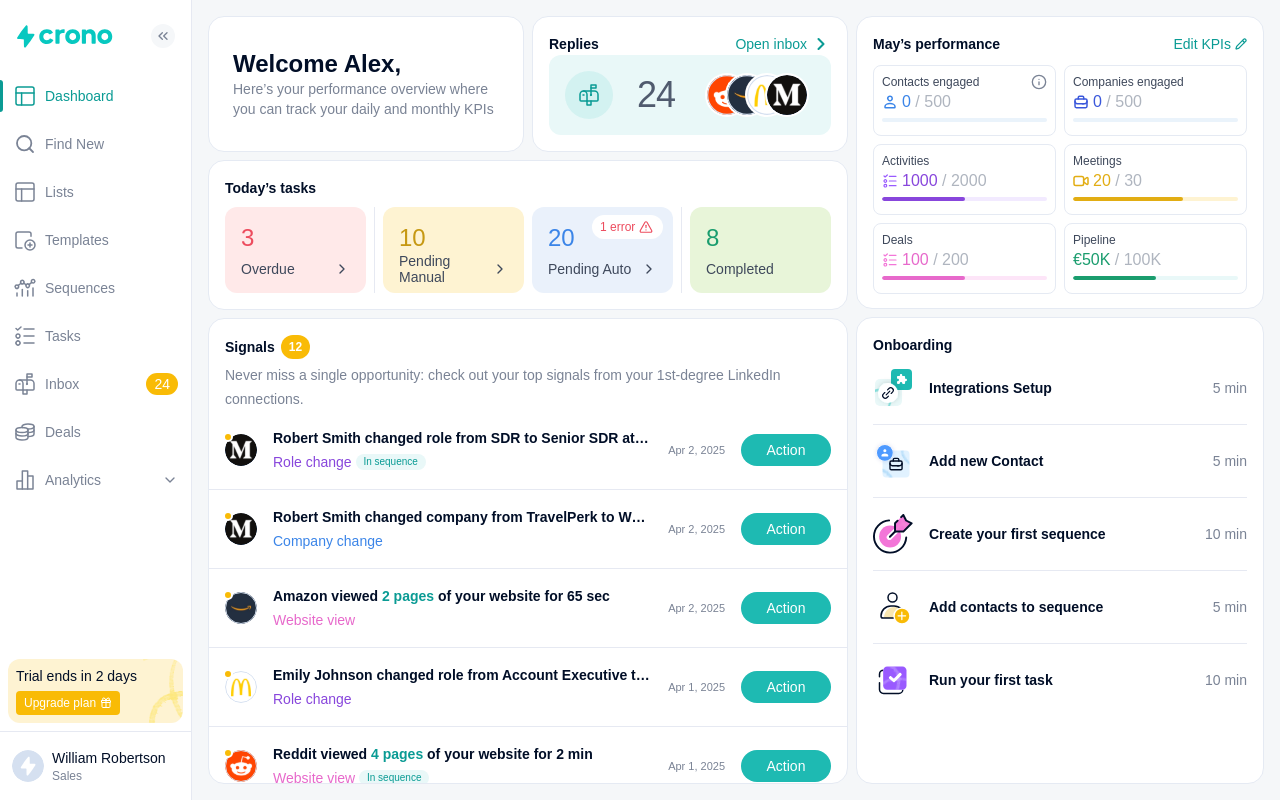
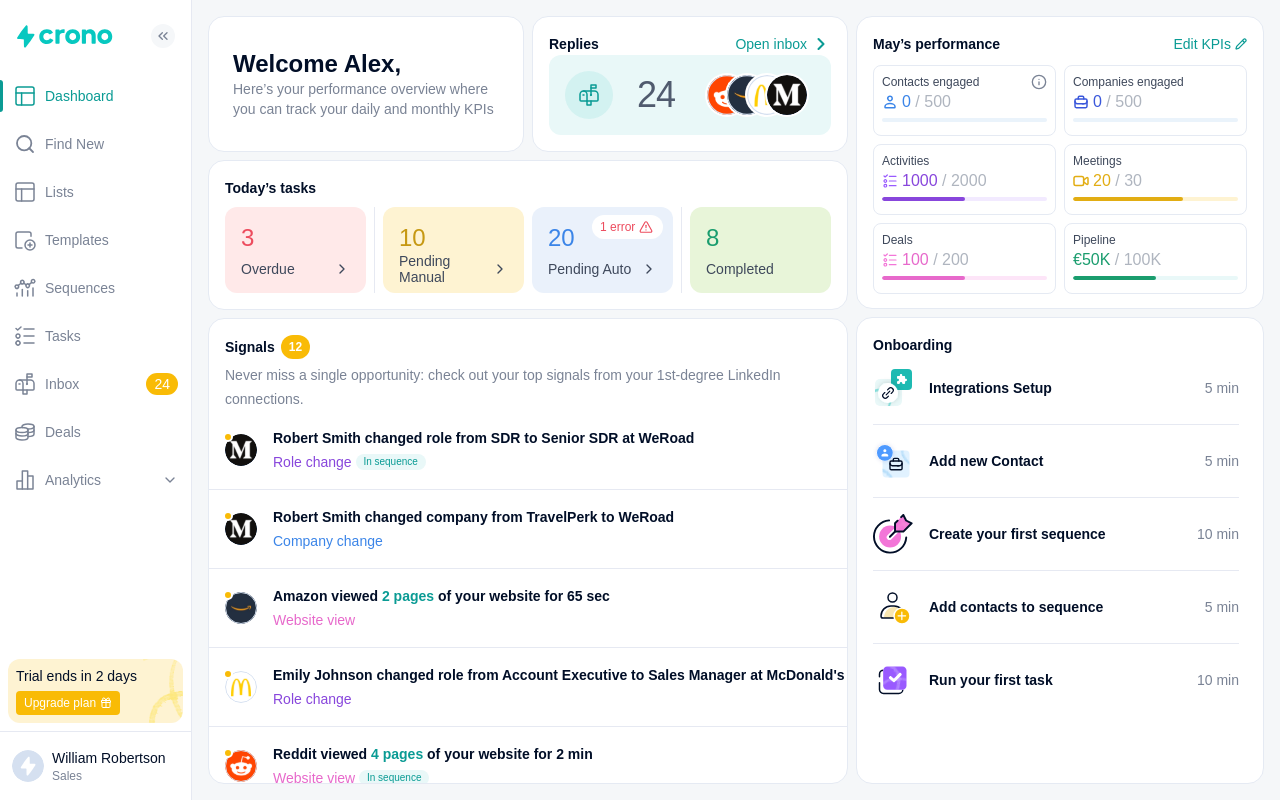
Before and after one commit to RiccardoFerranti/crono-dashboard, a React (Vite) app: page / in a window 1280 px wide. Built offline with nearby package versions, Linux system fonts and the light colour scheme.

Commit message:
feat: add custom dashboard scroll areas

```diff
--- a/package.json
+++ b/package.json
@@ -16,6 +16,7 @@
   "dependencies": {
     "@fontsource/poppins": "^5.3.0",
     "@radix-ui/react-dropdown-menu": "^2.1.24",
+    "@radix-ui/react-scroll-area": "^1.2.18",
     "@tailwindcss/vite": "^4.3.3",
     "@tanstack/react-query": "^5.103.2",
     "clsx": "^2.1.1",
--- a/src/features/dashboard/onboarding/OnboardingCard.tsx
+++ b/src/features/dashboard/onboarding/OnboardingCard.tsx
@@ -1,4 +1,5 @@
 import { Card } from '@/ui/Card';
+import { ScrollArea } from '@/ui/ScrollArea';
 import { onboardingSteps } from './consts';
 
 export function OnboardingCard() {
@@ -7,8 +8,8 @@ export function OnboardingCard() {
       <h2 id="onboarding-title" className="text-ink shrink-0 text-sm leading-5.5 font-semibold">
         Onboarding
       </h2>
-      <div className="min-h-0 flex-1 overflow-y-auto">
-        <div className="flex flex-col gap-4">
+      <ScrollArea className="min-h-0 flex-1">
+        <div className="flex flex-col gap-4 pr-2">
           {onboardingSteps.map((step, index) => (
             <div key={step.label} className="contents">
               <div className="flex items-center">
@@ -24,7 +25,7 @@ export function OnboardingCard() {
             </div>
           ))}
         </div>
-      </div>
+      </ScrollArea>
     </Card>
   );
 }
--- a/src/features/dashboard/signals/SignalsCard.tsx
+++ b/src/features/dashboard/signals/SignalsCard.tsx
@@ -1,5 +1,6 @@
 import { useSignals } from '@/api/signals/queries';
 import { Card } from '@/ui/Card';
+import { ScrollArea } from '@/ui/ScrollArea';
 import { SignalRow } from './SignalRow';
 
 export function SignalsCard() {
@@ -20,7 +21,7 @@ export function SignalsCard() {
           Never miss a single opportunity: check out your top signals from your 1st-degree LinkedIn connections.
         </p>
       </div>
-      <div className="min-h-0 flex-1 overflow-y-auto">
+      <ScrollArea className="min-h-0 flex-1">
         <div className="flex flex-col gap-4 pb-4">
           {signals.map((signal, index) => (
             <div key={signal.id} className="contents">
@@ -29,7 +30,7 @@ export function SignalsCard() {
             </div>
           ))}
         </div>
-      </div>
+      </ScrollArea>
     </Card>
   );
 }
--- a/src/pages/dashboard/components/Sidebar.tsx
+++ b/src/pages/dashboard/components/Sidebar.tsx
@@ -2,6 +2,7 @@ import { clsx } from 'clsx';
 import { ChevronsLeft } from 'lucide-react';
 import companyDashLogo from '@/assets/icons/sidebar/company-logo.svg';
 import cronosLogo from '@/assets/brand/crono-logo.svg';
+import { ScrollArea } from '@/ui/ScrollArea';
 import { SidebarItem } from './SidebarItem';
 import { activeSidebarItemId, sidebarItems } from '../sidebar.config';
 import { SidebarTrialBanner } from './SidebarTrialBanner';
@@ -12,7 +13,7 @@ export function Sidebar() {
       aria-label="Sidebar"
       className={clsx(
         'sticky top-0 hidden h-dvh w-48 shrink-0',
-        'flex-col gap-2 overflow-y-auto',
+        'flex-col gap-2 overflow-hidden',
         'border-sidebar-border bg-surface border-r',
         'md:flex',
       )}
@@ -28,7 +29,7 @@ export function Sidebar() {
           <ChevronsLeft className="size-4" />
         </button>
       </div>
-      <div className="min-h-0 flex-1 overflow-y-auto">
+      <ScrollArea className="min-h-0 flex-1">
         <nav aria-label="Main navigation">
           <ul className="flex flex-col gap-4">
             {sidebarItems.map((item) => (
@@ -36,7 +37,7 @@ export function Sidebar() {
             ))}
           </ul>
         </nav>
-      </div>
+      </ScrollArea>
       <SidebarTrialBanner days={2} />
 
       <div className="border-sidebar-border mt-auto flex items-center gap-2 border-t px-3 py-4">
--- /dev/null
+++ b/src/ui/ScrollArea.tsx
@@ -0,0 +1,21 @@
+import * as ScrollAreaPrimitive from '@radix-ui/react-scroll-area';
+import type { ComponentPropsWithoutRef } from 'react';
+import { twMerge } from 'tailwind-merge';
+
+type ScrollAreaProps = ComponentPropsWithoutRef<typeof ScrollAreaPrimitive.Root>;
+
+export function ScrollArea({ className, children, ...props }: ScrollAreaProps) {
+  return (
+    <ScrollAreaPrimitive.Root type="hover" className={twMerge('relative', className)} {...props}>
+      <ScrollAreaPrimitive.Viewport className="h-full w-full rounded-[inherit] outline-none">
+        {children}
+      </ScrollAreaPrimitive.Viewport>
+      <ScrollAreaPrimitive.Scrollbar
+        orientation="vertical"
+        className="flex w-2 touch-none select-none p-px"
+      >
+        <ScrollAreaPrimitive.Thumb className="bg-sidebar-inactive/40 hover:bg-sidebar-inactive/60 relative flex-1 rounded-full" />
+      </ScrollAreaPrimitive.Scrollbar>
+    </ScrollAreaPrimitive.Root>
+  );
+}
```
Also changed, not shown: 1 other file (tests, documents, lock files or other folders).
